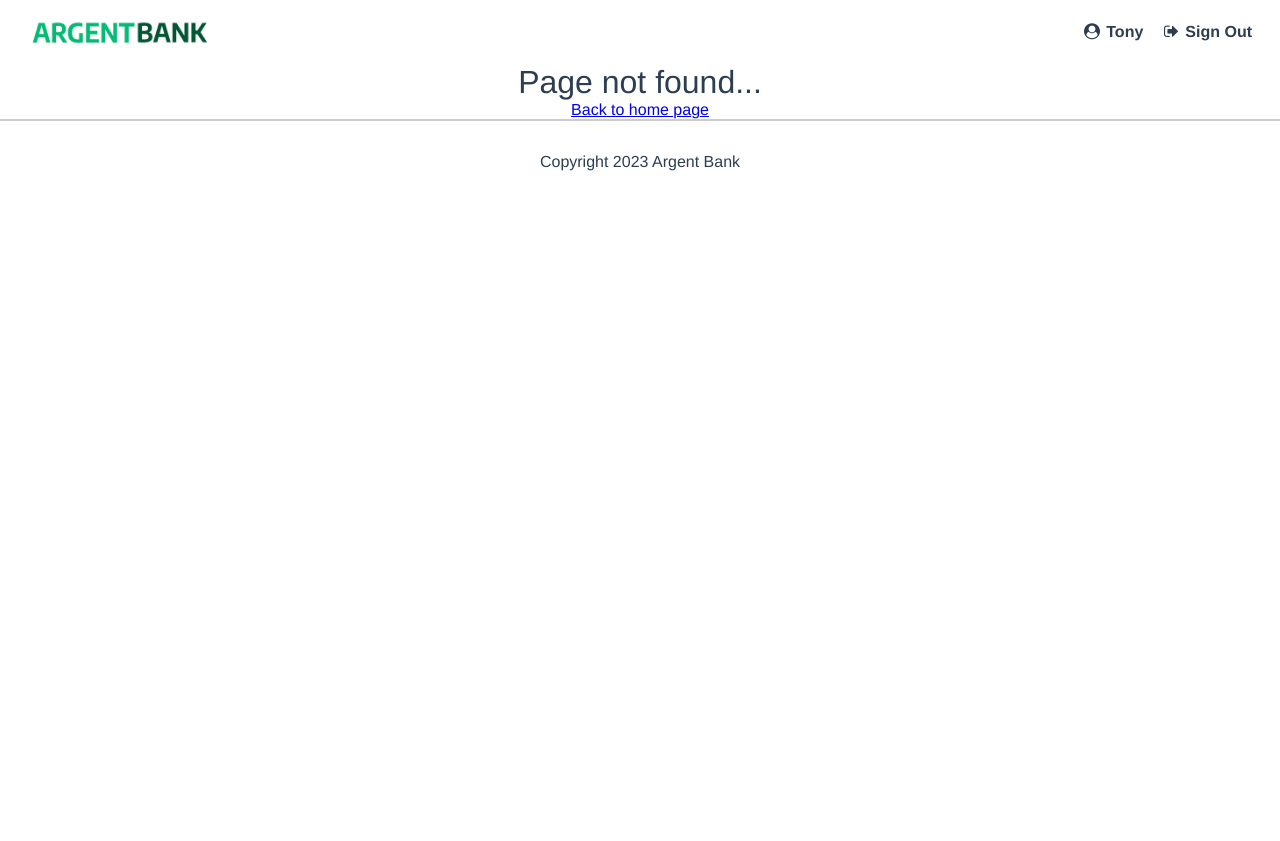
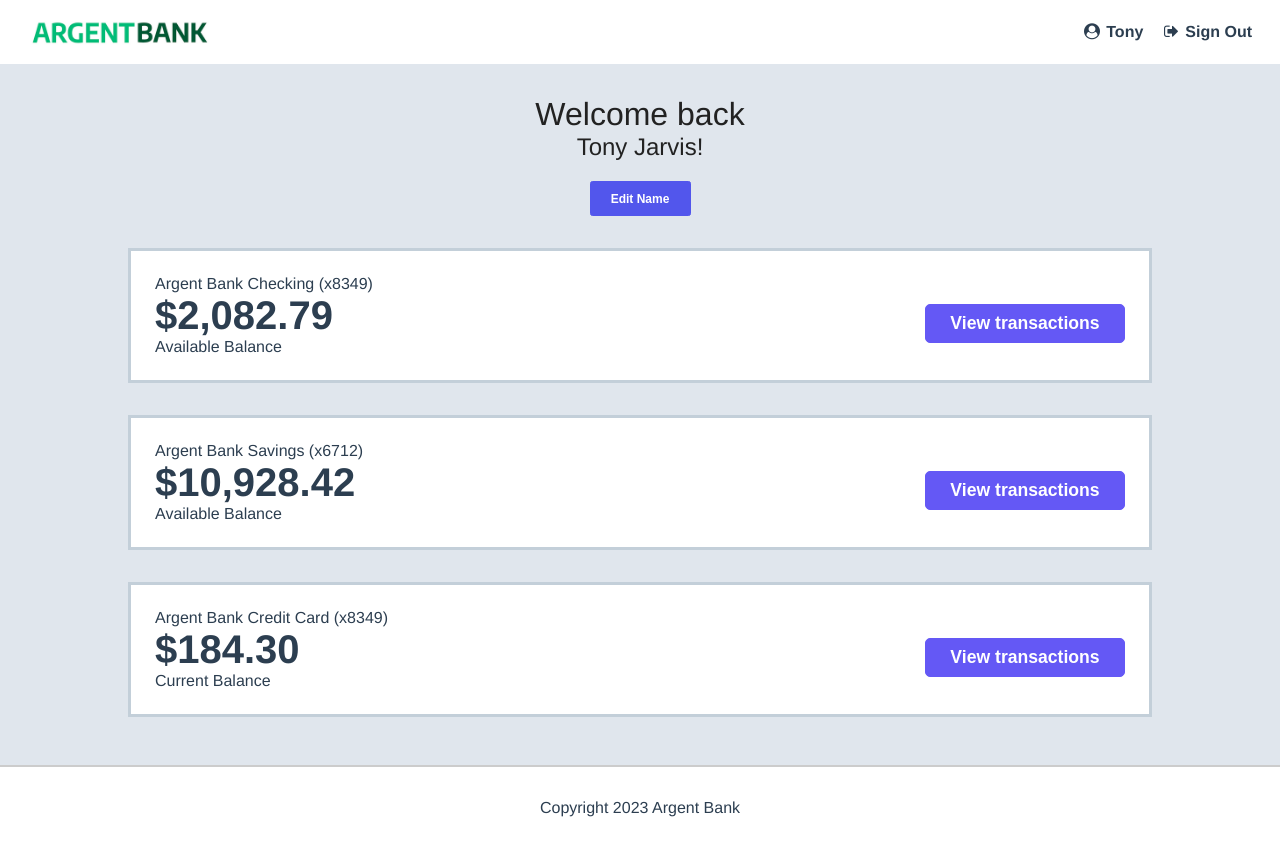
Before and after one commit to timothegonin/timothe_gonin_13_042023, a React (Create React App) app: page /profile in a window 1280 px wide. Before the commit this address had no page. Before the commit the page ends 800 px from the top, so only its background shows below. Built offline with nearby package versions, Linux system fonts and the light colour scheme.

Commit message:
🚚 🏗️ dashboard route=>profile(imp/exp,file)

```diff
--- a/src/components/Navbar.jsx
+++ b/src/components/Navbar.jsx
@@ -11,7 +11,7 @@ const Navbar = () => {
     </Link>
   ) : (
     <React.Fragment>
-      <Link className="main-nav-item" to="/dashboard">
+      <Link className="main-nav-item" to="/profile">
         <i className="fa fa-user-circle"></i>
         Tony
       </Link>
--- a/src/pages/Login.jsx
+++ b/src/pages/Login.jsx
@@ -19,7 +19,7 @@ const Login = () => {
             <input type="checkbox" id="remember-me" />
             <label htmlFor="remember-me">Remember me</label>
           </div>
-          <Link to="/dashboard">
+          <Link to="/profile">
             <button className="sign-in-button">Sign In</button>
           </Link>
         </form>
--- a/src/pages/Dashboard.jsx
+++ b/src/pages/Profile.jsx
@@ -3,7 +3,7 @@ import UserInfos from '../components/UserInfos'
 import UserInfosForm from '../components/UserInfosForm'
 import Account from '../components/Account'
 
-const Dashboard = () => {
+const Profile = () => {
   const [userInfos, setUserInfos] = useState({
     firstName: 'Tony',
     name: 'Jarvis',
@@ -52,4 +52,4 @@ const Dashboard = () => {
   )
 }
 
-export default Dashboard
+export default Profile
--- a/src/router/Router.jsx
+++ b/src/router/Router.jsx
@@ -2,14 +2,14 @@ import { Routes, Route } from 'react-router-dom'
 import Home from '../pages/Home'
 import Login from '../pages/Login'
 import Error from '../pages/Error'
-import Dashboard from '../pages/Dashboard'
+import Profile from '../pages/Profile'
 
 const Router = () => {
   return (
     <Routes>
       <Route exact path="/" element={<Home />} />
       <Route path="/login" element={<Login />} />
-      <Route path="/dashboard" element={<Dashboard />} />
+      <Route path="/profile" element={<Profile />} />
       <Route path="*" element={<Error />} />
     </Routes>
   )
```
